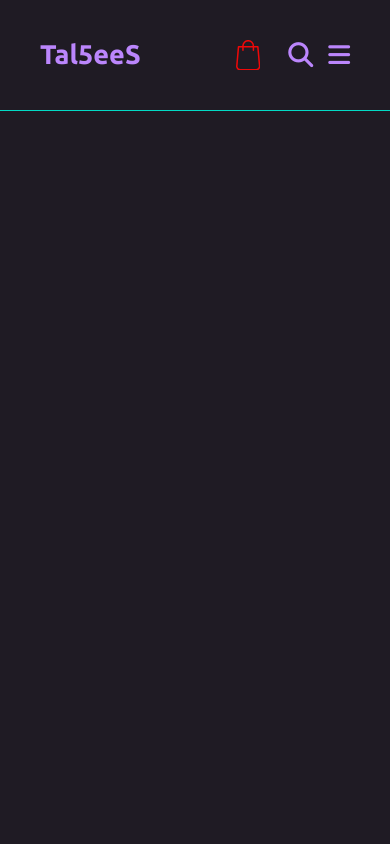
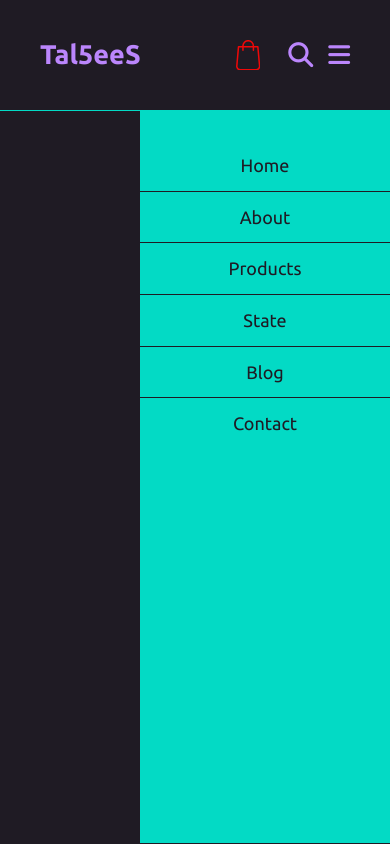
Before and after one commit to Mahdiy005/E-book, a plain HTML site: page index.html in a window 390 px wide. Both pictures are taken after a click on the icon 339 px from the left and 55 px from the top of the page. Drawn offline with Linux system fonts and the light colour scheme; a web font is replaced by a local one.

Commit message:
handle nav logic in phone screen

```diff
--- a/css/master.css
+++ b/css/master.css
@@ -16,6 +16,7 @@ ul {
 body {
   font-family: "Ubuntu", sans-serif;
   background-color: var(--main-color);
+  overflow: hidden;
 }
 
 .container {
@@ -62,6 +63,13 @@ html {
 .header {
   padding: 30px;
   border-bottom: 1px solid var(--thirs-color);
+  position: relative;
+  left: 50%;
+  transform: translateX(-50%);
+  -webkit-transform: translateX(-50%);
+  -moz-transform: translateX(-50%);
+  -ms-transform: translateX(-50%);
+  -o-transform: translateX(-50%);
 }
 
 .header .container {
@@ -98,6 +106,7 @@ html {
   -moz-transition: var(--trans);
   -ms-transition: var(--trans);
   -o-transition: var(--trans);
+
 }
 
 .header nav ul a:hover {
@@ -117,19 +126,16 @@ html {
   color: var(--second-color);
   cursor: pointer;
 }
+
 .header .controls .nav-phone i {
   font-size: 25px;
   color: var(--second-color);
   cursor: pointer;
 }
+
 .header .controls .nav-phone {
   display: none;
 }
-
-
-
-
-
 
 .header .btn-cart {
   display: flex;
@@ -187,13 +193,65 @@ html {
 }
 
 @media (max-width: 767px) {
-  .header nav {
-    display: none;
-  }
   .header .controls .nav-phone {
     display: block;
   }
+
+  .header nav ul {
+    display: flex;
+    flex-direction: column;
+    background-color: var(--thirs-color);
+    color: black;
+    position: fixed;
+    right: -250px;
+    top: 100%;
+    width: 250px;
+    color: black;
+    height: calc(100vh - 111px);
+    justify-content: start;
+    padding: 30px 0;
+    gap: 0;
+    transition: var(--trans);
+    -webkit-transition: var(--trans);
+    -moz-transition: var(--trans);
+    -ms-transition: var(--trans);
+    -o-transition: var(--trans);
+  }
+
+  .header nav ul.current-screen {
+    right: 0;
+  }
+
+  .header nav ul a {
+    color: var(--main-color);
+    display: block;
+    padding: 15px;
+    display: block;
+    width: 100%;
+  }
+
+  .header nav ul li:not(:last-child) {
+    border-bottom: 1px solid var(--main-color);
+  }
+
+  .header nav ul li {
+    width: 100%;
+    display: flex;
+    justify-content: center;
+    align-items: center;
+    text-align: center;
+    transition: var(--trans);
+    -webkit-transition: var(--trans);
+    -moz-transition: var(--trans);
+    -ms-transition: var(--trans);
+    -o-transition: var(--trans);
+  }
+
+  .header nav ul li:hover {
+    background-color: var(--main-color);
+  }
 }
+
 
 /* ---------------------- */
 /* ----- End Header --- */
--- a/index.html
+++ b/index.html
@@ -3,6 +3,7 @@
   <head>
     <meta charset="UTF-8" />
     <meta name="viewport" content="width=device-width, initial-scale=1.0" />
+    <meta name="viewport" content="width=device-width, initial-scale=1.0, initial-scale=1.0, user-scalable=no">
     <link rel="stylesheet" href="./css/all.min.css" />
     <link rel="stylesheet" href="./css/normalize.css" />
     <link rel="stylesheet" href="./css/master.css" />
--- a/main.js
+++ b/main.js
@@ -0,0 +1,8 @@
+// ---------------------------------------
+// handle navigation links in phone screen
+// ---------------------------------------
+let navBtnBurger = document.querySelector(".nav-phone")
+let navToDisplay = document.querySelector(".header nav ul")
+navBtnBurger.onclick = function () {
+  navToDisplay.classList.toggle("current-screen")
+}
```
